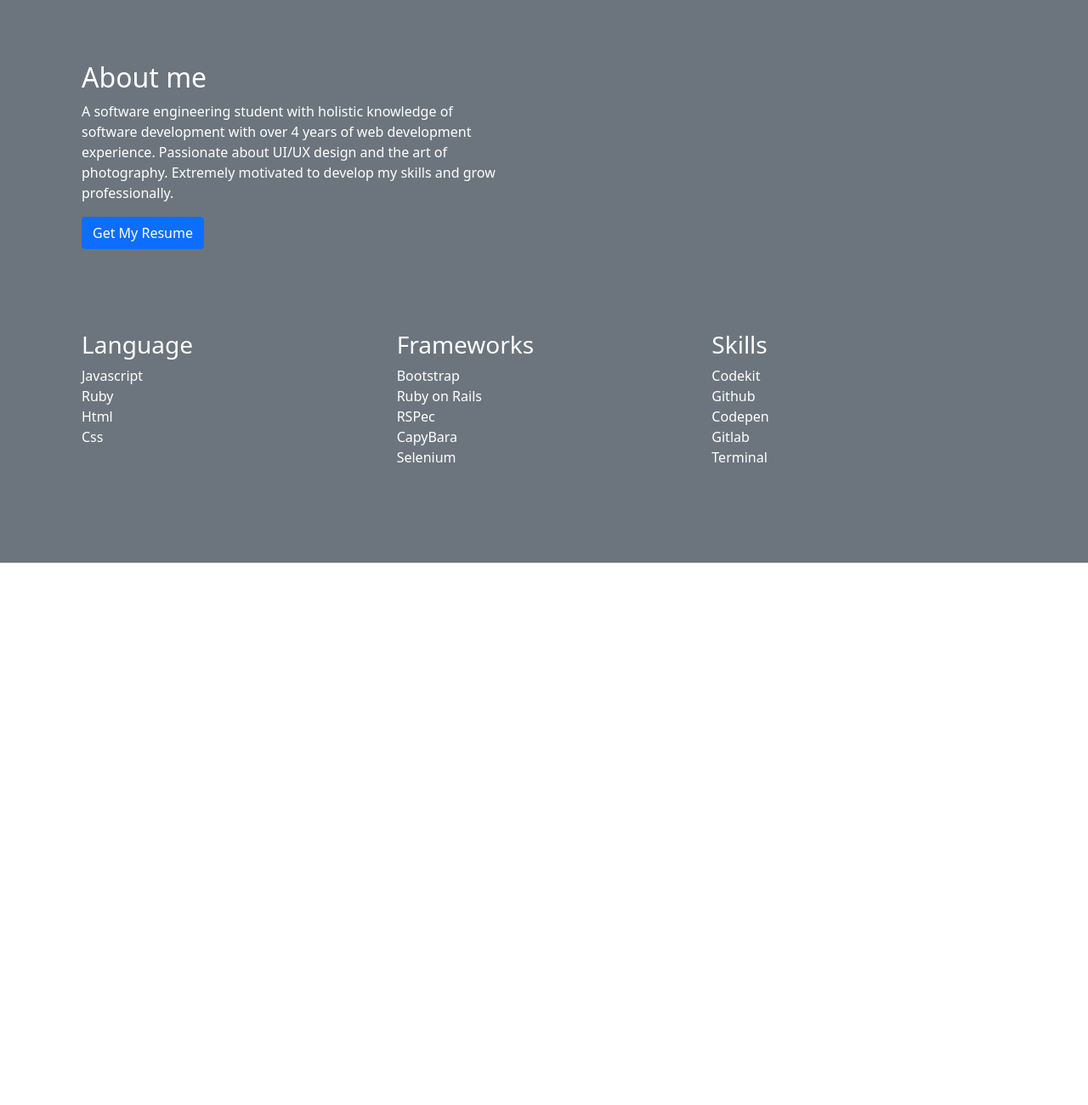
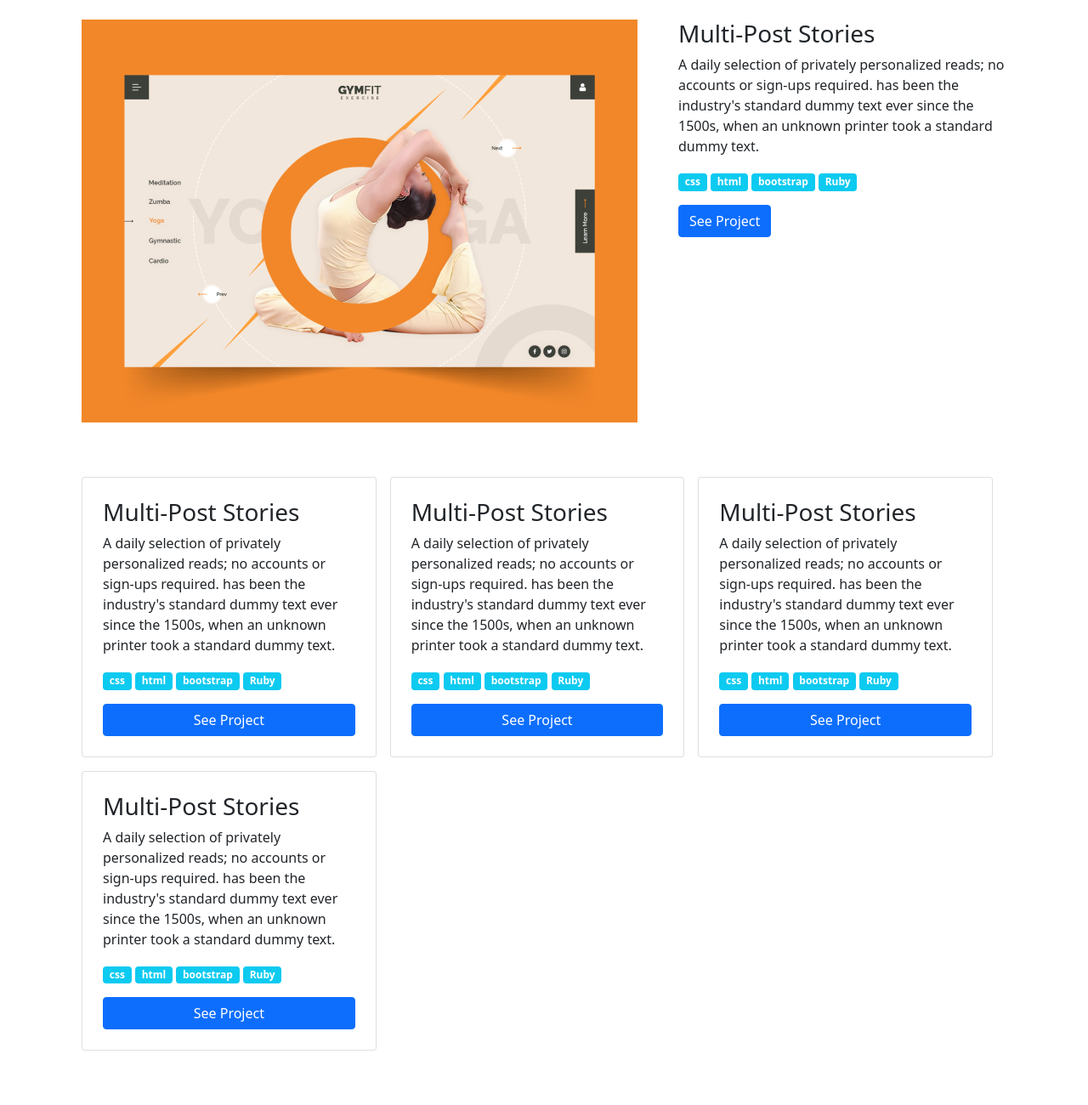
Before and after one commit to aghtetnyein/portfolio-with-bootstrap, a website: page portfolio-bootstrap.html in a window 1280 px wide. Shown: the part 652-1952 px from the top of the page at 85% size. Before the commit the page ends 1314 px from the top, so only its background shows below. Drawn offline with nearby package versions, Linux system fonts and the light colour scheme.

Commit message:
Starting works section

```diff
--- a/portfolio-bootstrap.html
+++ b/portfolio-bootstrap.html
@@ -28,7 +28,9 @@
             <a class="text-white text-decoration-none" href="#">Portfolio</a>
           </li>
           <li class="nav-item">
-            <a class="text-white text-decoration-none" href="#about-me">About</a>
+            <a class="text-white text-decoration-none" href="#about-me"
+              >About</a
+            >
           </li>
           <li class="nav-item">
             <a class="text-white text-decoration-none" href="#">Contact</a>
@@ -78,24 +80,142 @@
         </ul>
       </div>
     </section>
-    <section class="work-section p-5">
 
+    <!-- works -->
+    <section id="works" class="p-5">
+      <div class="px-5 py-3">
+        <h2>My Recent Works</h2>
+        <div class="line"></div>
+      </div>
+
+      <div
+        class="d-flex align-items-start justify-content-between px-5 py-3 gap-5"
+      >
+        <div>
+          <img src="./assets/images/work-img-1.png" alt="work-1" />
+        </div>
+        <div class="">
+          <h3>Multi-Post Stories</h3>
+          <p>
+            A daily selection of privately personalized reads; no accounts or
+            sign-ups required. has been the industry's standard dummy text ever
+            since the 1500s, when an unknown printer took a standard dummy text.
+          </p>
+          <ul class="list-unstyled">
+            <li class="badge bg-info">css</li>
+            <li class="badge bg-info">html</li>
+            <li class="badge bg-info">bootstrap</li>
+            <li class="badge bg-info">Ruby</li>
+          </ul>
+          <button class="btn btn-primary" type="button">See Project</button>
+        </div>
+      </div>
+
+      <div class="row col-12 p-5 g-3">
+        <!-- <div class="first work-item">
+          <button type="button">See Project</button>
+        </div> -->
+        <div class="col-4">
+          <div class="card p-4">
+            <div class="">
+              <h3>Multi-Post Stories</h3>
+              <p>
+                A daily selection of privately personalized reads; no accounts
+                or sign-ups required. has been the industry's standard dummy
+                text ever since the 1500s, when an unknown printer took a
+                standard dummy text.
+              </p>
+              <ul class="list-unstyled">
+                <li class="badge bg-info">css</li>
+                <li class="badge bg-info">html</li>
+                <li class="badge bg-info">bootstrap</li>
+                <li class="badge bg-info">Ruby</li>
+              </ul>
+            </div>
+            <button class="btn btn-primary" type="button">See Project</button>
+          </div>
+        </div>
+        <div class="col-4">
+          <div class="card p-4">
+            <div class="work-item-content">
+              <h3>Multi-Post Stories</h3>
+              <p>
+                A daily selection of privately personalized reads; no accounts
+                or sign-ups required. has been the industry's standard dummy
+                text ever since the 1500s, when an unknown printer took a
+                standard dummy text.
+              </p>
+              <ul class="list-unstyled">
+                <li class="badge bg-info">css</li>
+                <li class="badge bg-info">html</li>
+                <li class="badge bg-info">bootstrap</li>
+                <li class="badge bg-info">Ruby</li>
+              </ul>
+            </div>
+            <button class="btn btn-primary" type="button">See Project</button>
+          </div>
+        </div>
+        <div class="col-4">
+          <div class="card p-4">
+            <div class="work-item-content">
+              <h3>Multi-Post Stories</h3>
+              <p>
+                A daily selection of privately personalized reads; no accounts
+                or sign-ups required. has been the industry's standard dummy
+                text ever since the 1500s, when an unknown printer took a
+                standard dummy text.
+              </p>
+              <ul class="list-unstyled">
+                <li class="badge bg-info">css</li>
+                <li class="badge bg-info">html</li>
+                <li class="badge bg-info">bootstrap</li>
+                <li class="badge bg-info">Ruby</li>
+              </ul>
+            </div>
+            <button class="btn btn-primary" type="button">See Project</button>
+          </div>
+        </div>
+        <div class="col-4">
+          <div class="card p-4">
+            <div class="work-item-content">
+              <h3>Multi-Post Stories</h3>
+              <p>
+                A daily selection of privately personalized reads; no accounts
+                or sign-ups required. has been the industry's standard dummy
+                text ever since the 1500s, when an unknown printer took a
+                standard dummy text.
+              </p>
+              <ul class="list-unstyled">
+                <li class="badge bg-info">css</li>
+                <li class="badge bg-info">html</li>
+                <li class="badge bg-info">bootstrap</li>
+                <li class="badge bg-info">Ruby</li>
+              </ul>
+            </div>
+            <button class="btn btn-primary" type="button">See Project</button>
+          </div>
+        </div>
+      </div>
     </section>
+
+    <!-- about-me -->
     <section class="p-5 bg-secondary text-white" id="about-me">
-      <div class="d-flex flex-column w-50 p-5 align-items-start justify-content-start">
+      <div
+        class="d-flex flex-column w-50 p-5 align-items-start justify-content-start"
+      >
         <h2 class="">About me</h2>
         <p class="">
           A software engineering student with holistic knowledge of software
-          development with over 4 years of web development experience. Passionate
-          about UI/UX design and the art of photography. Extremely motivated to
-          develop my skills and grow professionally.
+          development with over 4 years of web development experience.
+          Passionate about UI/UX design and the art of photography. Extremely
+          motivated to develop my skills and grow professionally.
         </p>
         <div>
           <button class="btn btn-primary" type="button">Get My Resume</button>
         </div>
         <div class="line"></div>
       </div>
-      <div class="grid p-5 ">
+      <div class="grid p-5">
         <ul class="row list-unstyled">
           <li class="col">
             <div>
```
